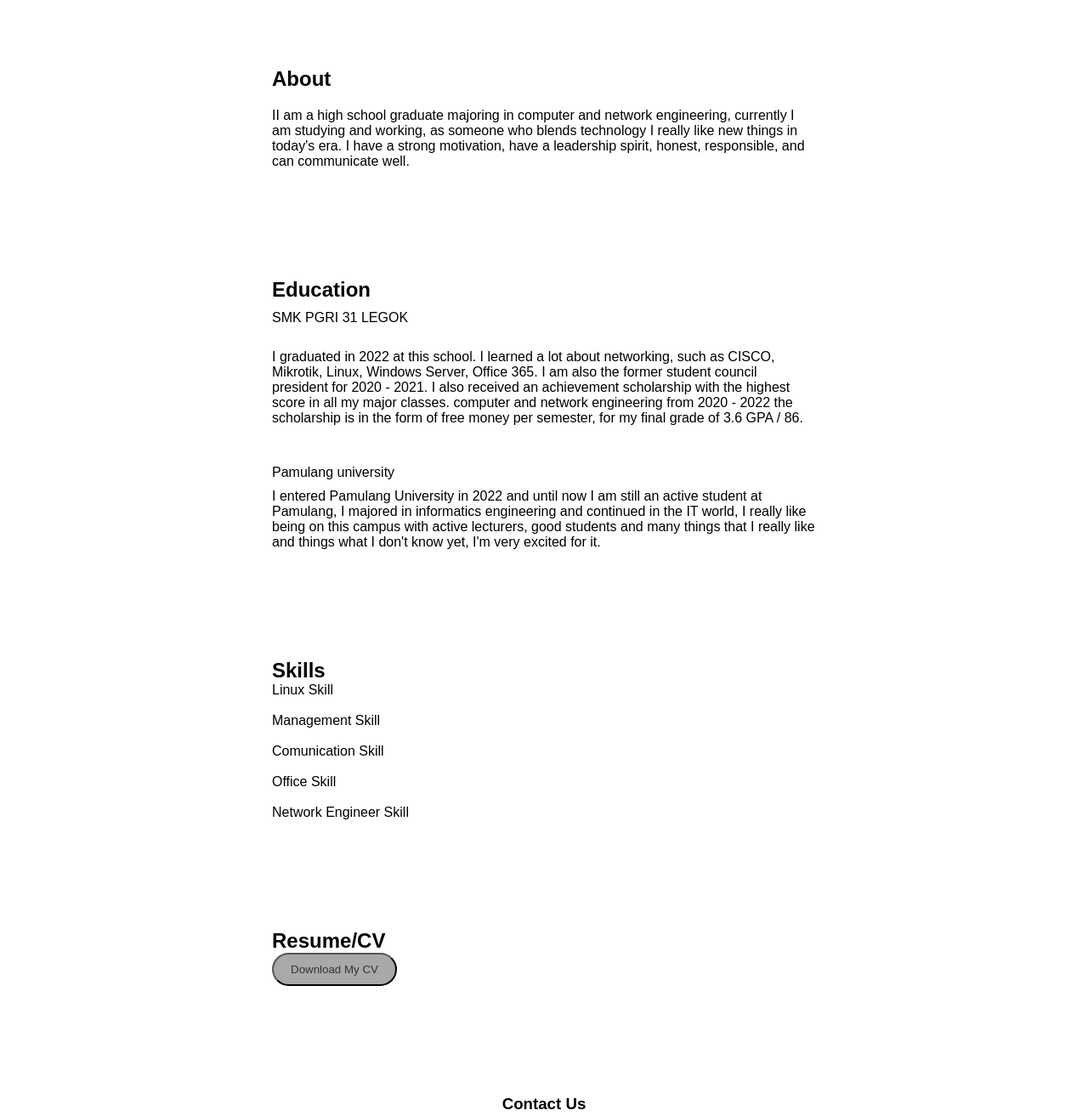
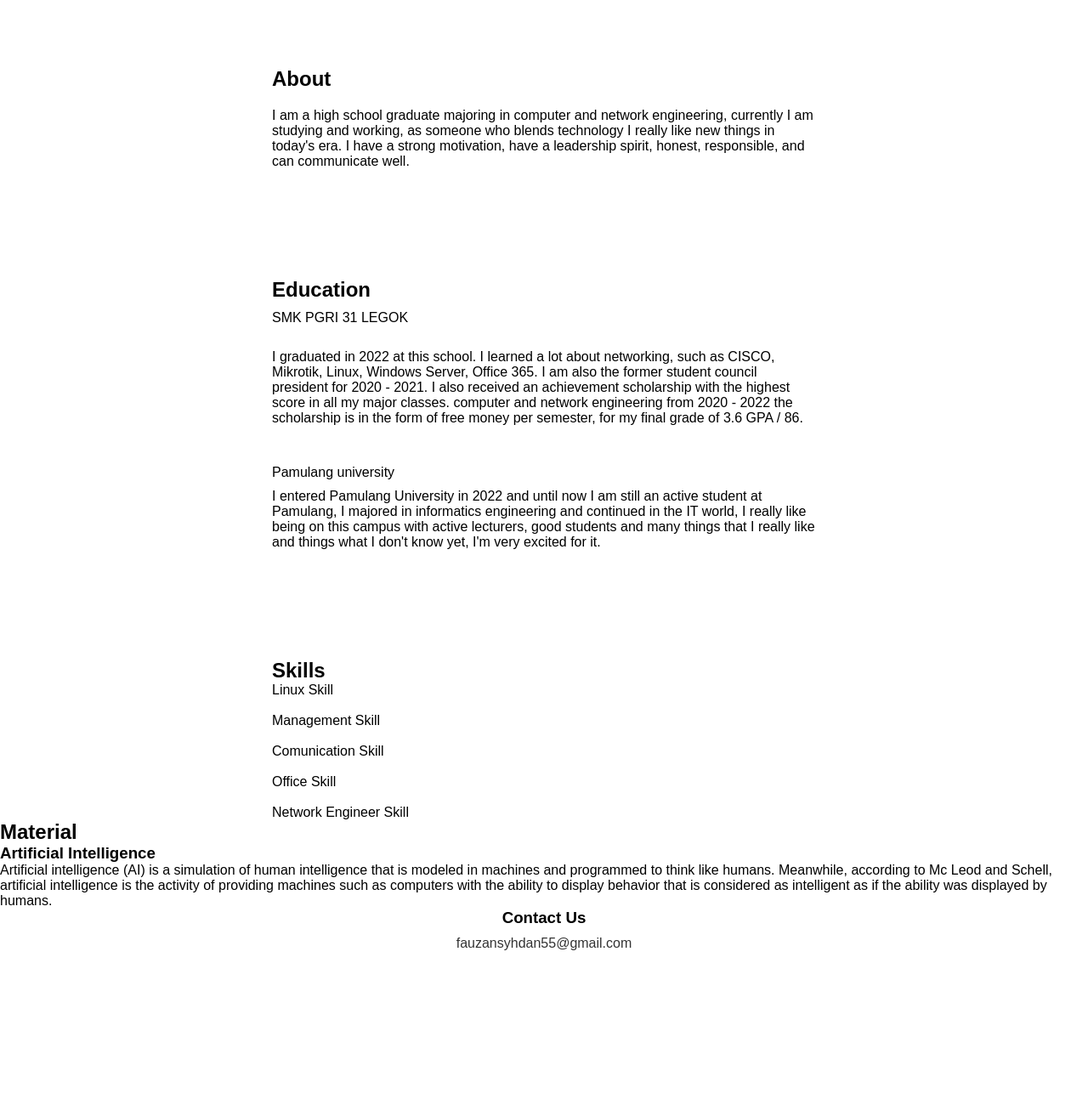
Before and after one commit to GUANXINN/Portfolio, a plain HTML site: page index.html in a window 1280 px wide. Shown: the part 860-2173 px from the top of the page at 85% size. After the commit the page ends 1979 px from the top, so only its background shows below. Drawn offline with Linux system fonts and the light colour scheme.

Commit message:
modified : index.html

```diff
--- a/index.html
+++ b/index.html
@@ -19,7 +19,7 @@
                 <li><a href="#About">About</a></li>
                 <li><a href="#Education">Education</a></li>
                 <li><a href="#skill">Skills</a></li>
-                <li><a href="#Resume">Resume / CV</a></li>
+                <li><a href="#Material">Material</a></li>
               </ul>
         </div>
         <div class="scrolling-text-container">
@@ -29,7 +29,7 @@
         </div>
         <div class="About" id="About">
             <h2>About</h2>
-            <p>II am a high school graduate majoring in computer and network engineering, currently I am studying and working, as someone who blends technology I really like new things in today's era. I have a strong motivation, have a leadership spirit, honest, responsible, and can communicate well.</p>
+            <p>I am a high school graduate majoring in computer and network engineering, currently I am studying and working, as someone who blends technology I really like new things in today's era. I have a strong motivation, have a leadership spirit, honest, responsible, and can communicate well.</p>
         </div>
         <div class="Education" id="Education">
             <h2>Education</h2>
@@ -46,9 +46,10 @@
             <p>Office Skill</p><br>
             <p>Network Engineer Skill</p>
         </div>
-        <div class="Resume" id="Resume">
-            <h2>Resume/CV</h2>
-            <button><a href="../A MUHAMMAD FAUZAN/CURICULUM VITAE/CV Muhammad.pdf" class="download-button">Download My CV</a></button>
+        <div class="Material" id="Material">
+            <h2>Material</h2>
+            <h3>Artificial Intelligence</h3>
+            <p>Artificial intelligence (AI) is a simulation of human intelligence that is modeled in machines and programmed to think like humans. Meanwhile, according to Mc Leod and Schell, artificial intelligence is the activity of providing machines such as computers with the ability to display behavior that is considered as intelligent as if the ability was displayed by humans.</p>
         </div>
         <div class="contact-email">
             <h3>Contact Us</h3>
```
